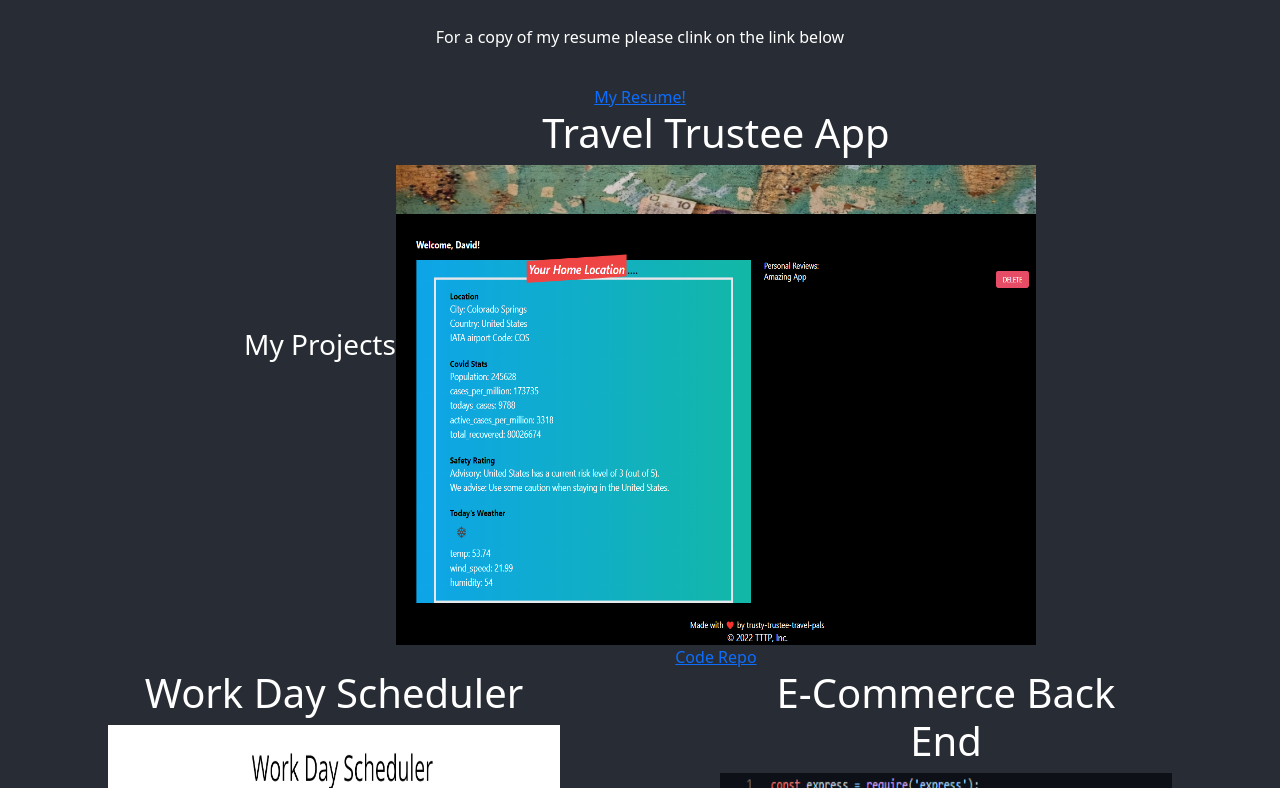
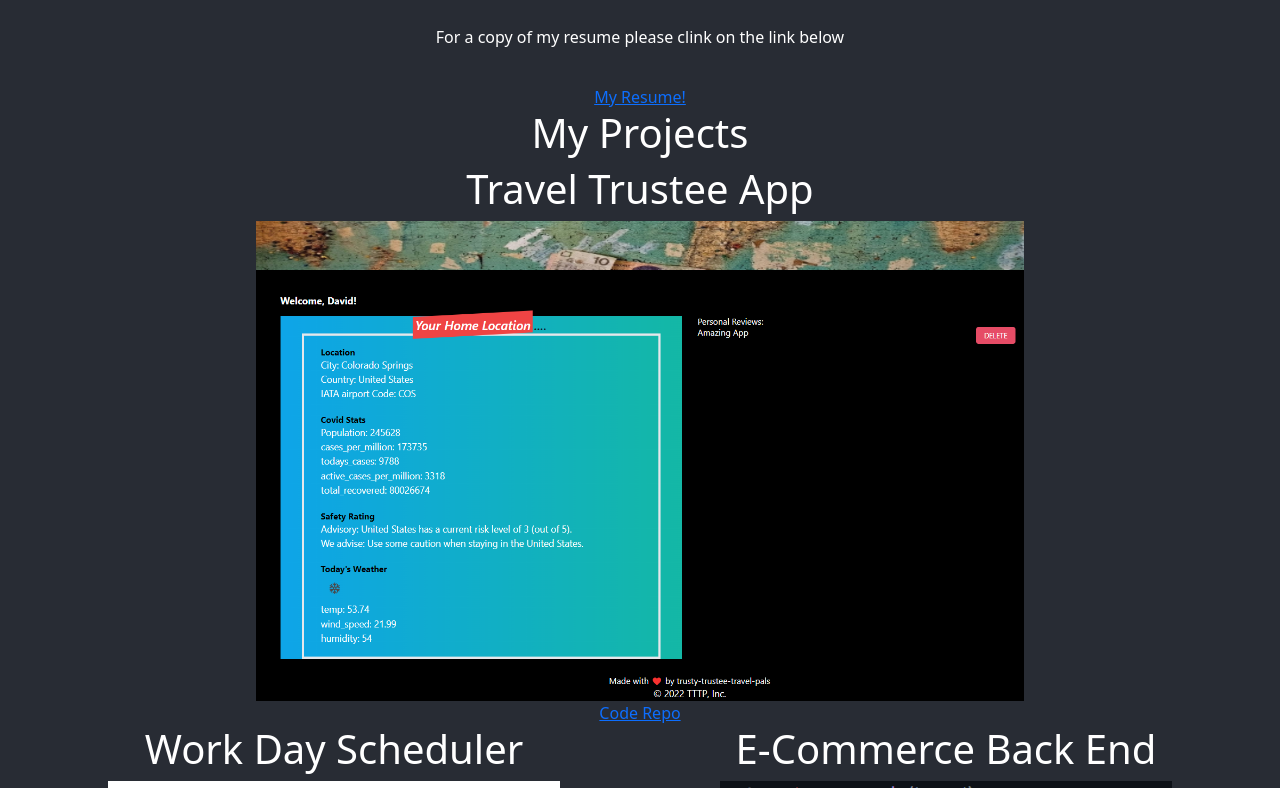
Before and after one commit to dfaidley23/React-Portfolio, a React (Create React App) app: page / in a window 1280 px wide. Shown: the part 632-1420 px from the top of the page. Built offline with nearby package versions, Linux system fonts and the light colour scheme.

Commit message:
fixed layout style

```diff
--- a/src/App.css
+++ b/src/App.css
@@ -8,14 +8,6 @@ body {
   font-size: 20px;
   text-align: center;
   background-color: #282c34;
-}
-
-h1 {
-  position: relative;
-  margin: 20px;
-  font-weight: bold;
-  font-size: 25px;
-  text-align: center;
 }
 
 p {
@@ -93,8 +85,13 @@ li {
   width: 100%;
 }
 
+.project-section-title {
+  width: 100vw;
+}
+
 /* ID selectors */
 #project-main {
+  flex-basis: 60%;
   height: 60vh;
   width: 50vw;
 }
--- a/src/components/Project.js
+++ b/src/components/Project.js
@@ -1,7 +1,7 @@
 function Project(props) {
     return (
             <div className="project-section">
-                <h3>My Projects</h3>
+                <h1 className='project-section-title'>My Projects</h1>
                 <div id='project-main'>
                     <h1>{props.main}</h1>
                     <a href={props.projectMain} target="_blank" rel="noopener noreferrer"><img className='App-img' src={props.mainImg} alt={props.main}></img></a>
```
